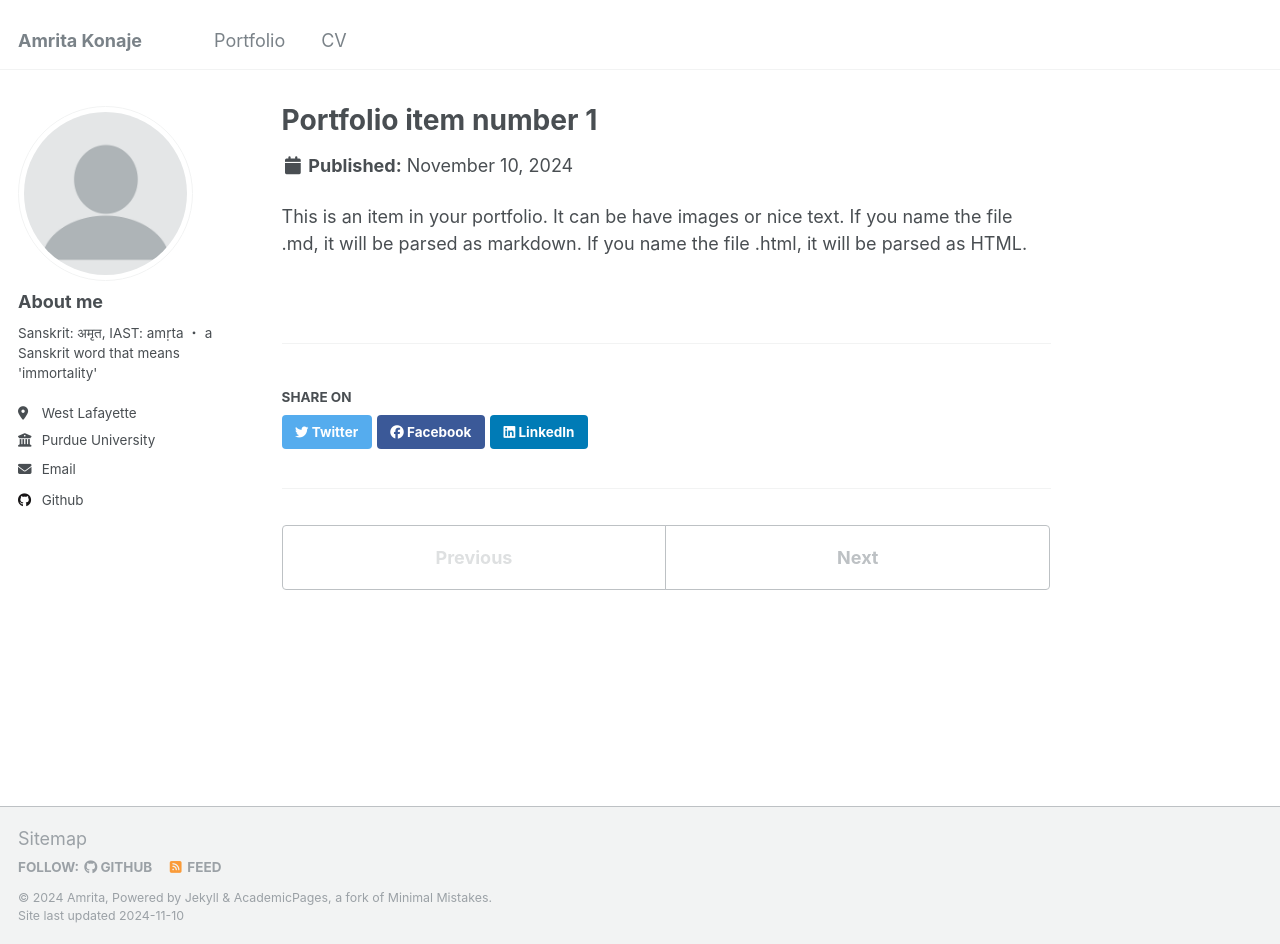
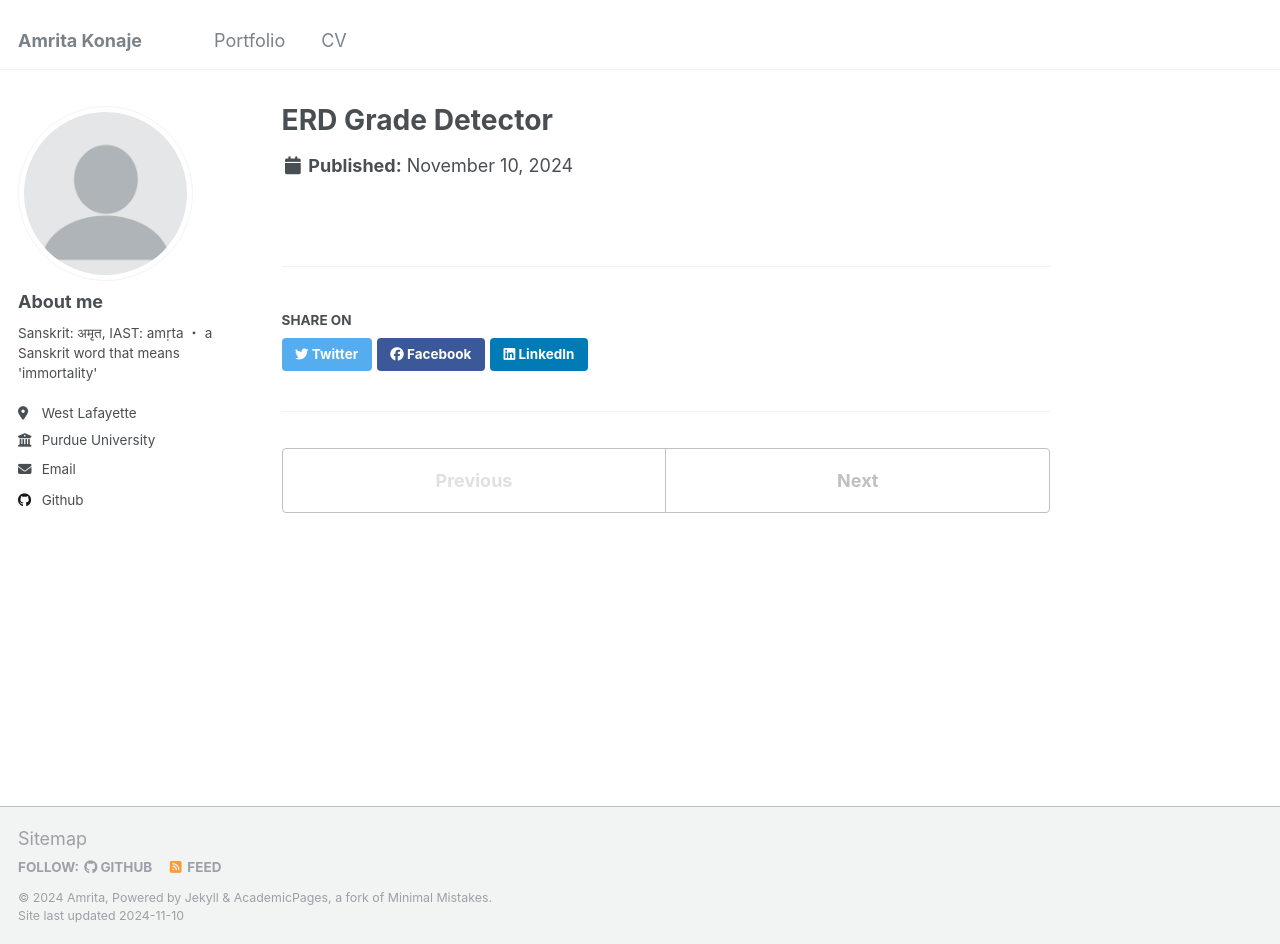
Before and after one commit to akonaje/akonaje.github.io, a Jekyll site: the page built from _portfolio/portfolio-1.md, in a window 1280 px wide and 944 px high. Built offline with Jekyll 4.4.1, drawn with Linux system fonts in a browser that asks for light colours.

Commit message:
Update portfolio-1.md

```diff
--- a/_portfolio/portfolio-1.md
+++ b/_portfolio/portfolio-1.md
@@ -1,7 +1,5 @@
 ---
-title: "Portfolio item number 1"
-excerpt: "Short description of portfolio item number 1<br/><img src='/images/500x300.png'>"
+title: "ERD Grade Detector"
+excerpt: " a deep learning model to automate processing and scoring of Entity-Relationship diagrams (ERDs) from students’ homework submissions. <br/><img src='/images/500x300.png'>"
 collection: portfolio
 ---
-
-This is an item in your portfolio. It can be have images or nice text. If you name the file .md, it will be parsed as markdown. If you name the file .html, it will be parsed as HTML.
```
